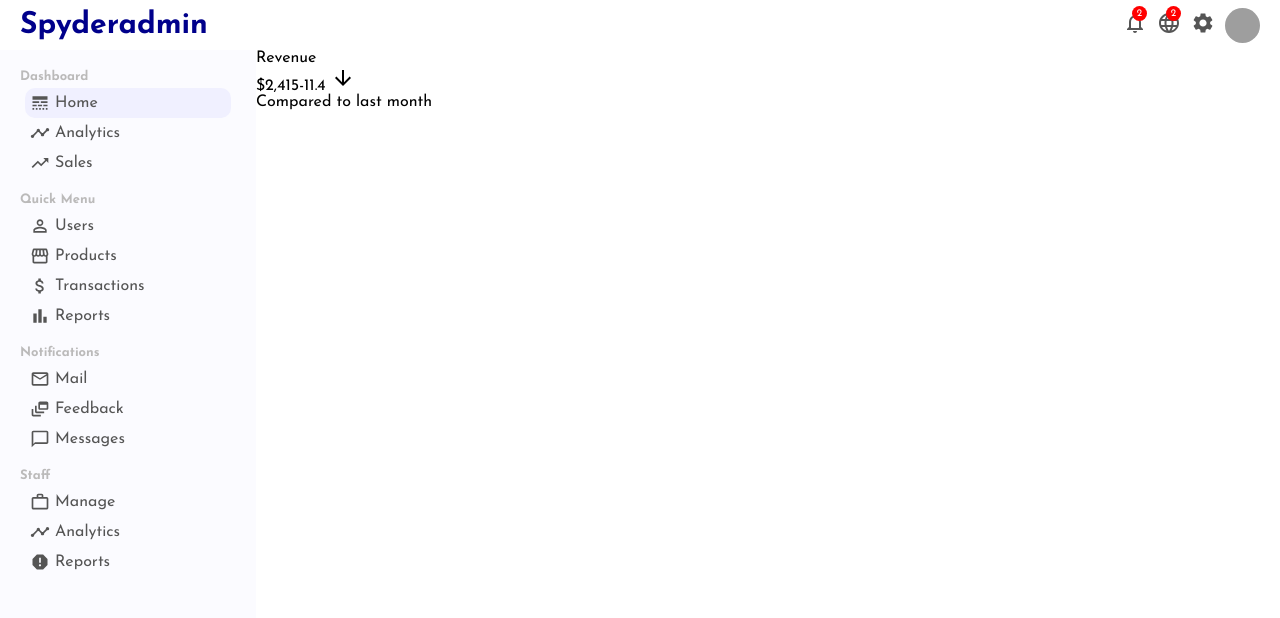
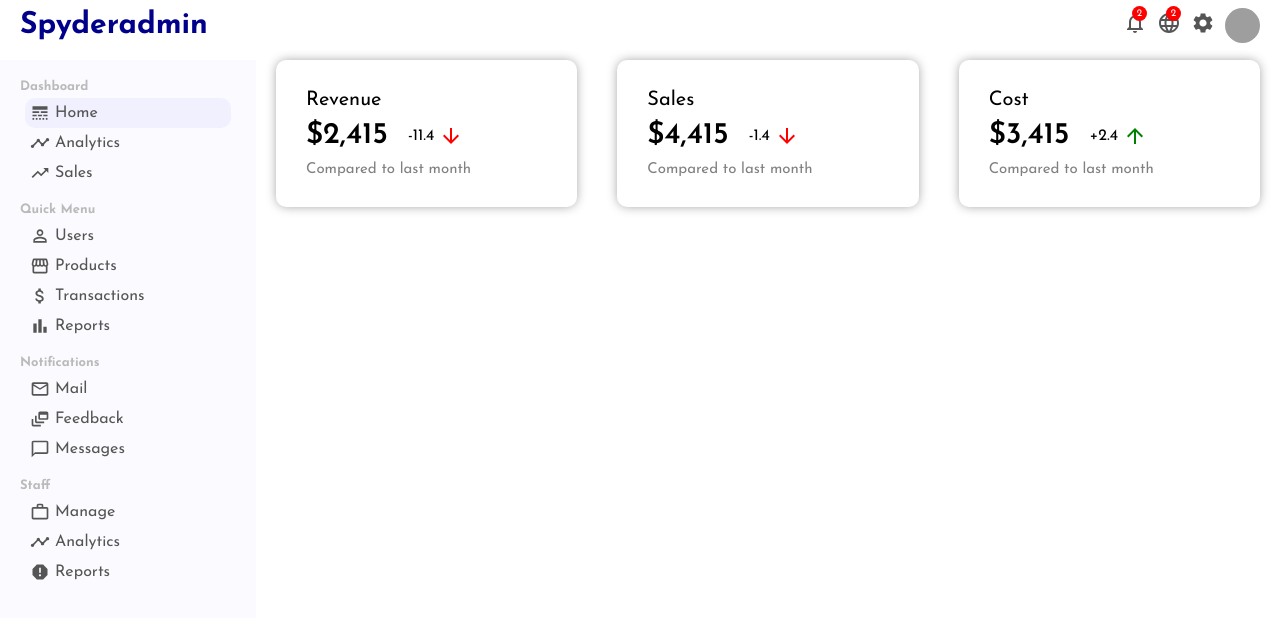
Before and after one commit to spython001/react-admin-dashboard, a React (Vite) app: page / in a window 1280 px wide. Shown: the top 618 px of the page. Built offline with nearby package versions, Linux system fonts and the light colour scheme; grey boxes are pictures that could not be loaded; a web font is replaced by a local one.

Commit message:
modified contents of featured info folder

```diff
--- a/src/app.css
+++ b/src/app.css
@@ -1,3 +1,5 @@
 .container{
     display: flex;
+    margin-top: 10px;
+
 }
--- a/src/components/featuredInfo/FeaturedInfo.jsx
+++ b/src/components/featuredInfo/FeaturedInfo.jsx
@@ -1,4 +1,4 @@
-import { ArrowDownward } from '@mui/icons-material'
+import { ArrowDownward, ArrowUpward } from '@mui/icons-material'
 import './featuredinfo.css'
 
 export default function FeaturedInfo() {
@@ -9,7 +9,29 @@ export default function FeaturedInfo() {
             <div className="featuredMoneyContainer">
                 <span className="featuredMoney">$2,415</span>
                 <span className="featuredMoneyRate">
-                    -11.4 <ArrowDownward/>
+                    -11.4 <ArrowDownward className='featuredIcon negative'/>
+                </span>
+            </div>
+            <span className="featuredSub">Compared to last month</span>
+        </div>
+
+        <div className="featuredItem">
+            <span className="featuredTitle">Sales</span>
+            <div className="featuredMoneyContainer">
+                <span className="featuredMoney">$4,415</span>
+                <span className="featuredMoneyRate">
+                    -1.4 <ArrowDownward className='featuredIcon negative'/>
+                </span>
+            </div>
+            <span className="featuredSub">Compared to last month</span>
+        </div>
+
+        <div className="featuredItem">
+            <span className="featuredTitle">Cost</span>
+            <div className="featuredMoneyContainer">
+                <span className="featuredMoney">$3,415</span>
+                <span className="featuredMoneyRate">
+                    +2.4 <ArrowUpward className='featuredIcon'/>
                 </span>
             </div>
             <span className="featuredSub">Compared to last month</span>
--- a/src/components/featuredInfo/featuredinfo.css
+++ b/src/components/featuredInfo/featuredinfo.css
@@ -0,0 +1,51 @@
+.featured{
+    width: 100%;
+    display: flex;
+    justify-content: space-between;
+}
+
+.featuredItem{
+    flex:1;
+    margin: 0px 20px;
+    padding: 30px;
+    border-radius: 10px;
+    cursor: pointer;
+    -webkit-box-shadow: 0px 0px 11px -1px rgba(0, 0, 0, 0.404);
+    box-shadow: 0px 0px 11px -1px rgb(0, 0, 0, 0.404);
+}
+
+.featuredTitle{
+    font-size: 20px;
+}
+
+.featuredMoneyContainer{
+    margin: 10px 0px;
+    display: flex;
+    align-items: center;
+}
+
+.featuredMoney{
+    font-size: 30px;
+    font-weight: 600;
+}
+
+.featuredMoneyRate{
+    display: flex;
+    align-items: center;
+    margin-left: 20px;
+}
+
+.featuredIcon{
+    font-size: 14px;
+    margin-left: 5px;
+    color: green;
+}
+
+.featuredIcon.negative{
+    color: red;
+}
+
+.featuredSub{
+    font-size: 15px;
+    color: gray;
+}
```
